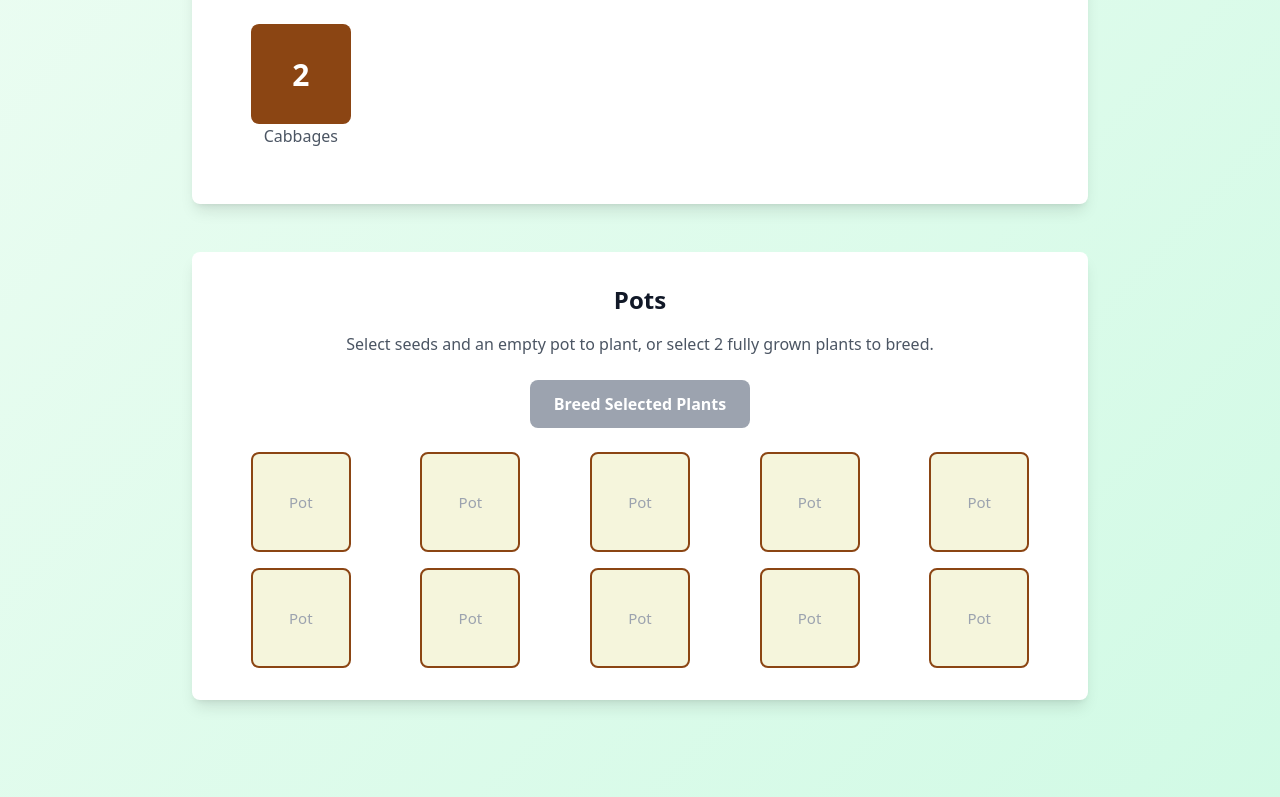
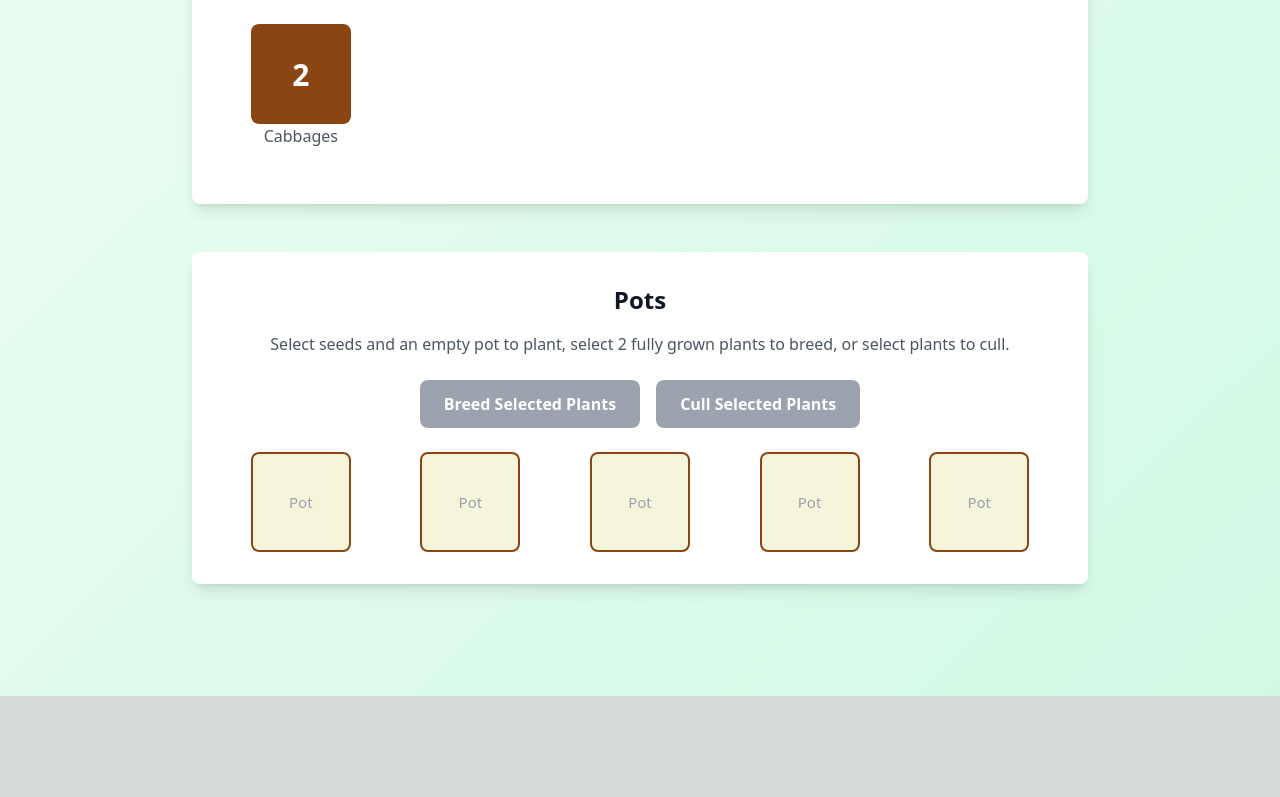
Before and after one commit to BeksOmega/plant-breeding, a Next.js app: page / in a window 1280 px wide. Shown: the part 560-1357 px from the top of the page. After the commit the page ends 1256 px from the top, so only its background shows below. Built offline with nearby package versions, Linux system fonts and the light colour scheme.

Commit message:
try a version where the plants don't die and you cull instead

```diff
--- a/app/page.tsx
+++ b/app/page.tsx
@@ -6,7 +6,6 @@ import Cabbage from "./components/Cabbage";
 import SeedStack from "./components/SeedStack";
 import Pot from "./components/Pot";
 import { PlantGenetics, breed, countPurpleCabbages } from "./types/genetics";
-import { randomInRange } from "./utils/random";
 
 interface CabbageData {
   id: string;
@@ -53,11 +52,6 @@ export default function Home() {
     { id: "p3" },
     { id: "p4" },
     { id: "p5" },
-    { id: "p6" },
-    { id: "p7" },
-    { id: "p8" },
-    { id: "p9" },
-    { id: "p10" },
   ]);
   const [selectedPotIds, setSelectedPotIds] = useState<string[]>([]);
 
@@ -97,18 +91,16 @@ export default function Home() {
       return;
     }
 
-    // Generate 2 seeds from breeding
-    const seeds = Array.from({ length: randomInRange(3, 3) }, () =>
-      breed(parent1.genetics, parent2.genetics)
-    );
+    // Generate exactly 1 seed from breeding
+    const newSeed = breed(parent1.genetics, parent2.genetics);
 
-    // Add seeds to the first seed stack (or create a new one if none exist)
+    // Add seed to the first seed stack (or create a new one if none exist)
     setSeedStacks((prev) => {
       if (prev.length === 0) {
         return [
           {
             id: `s${Date.now()}`,
-            genetics: seeds,
+            genetics: [newSeed],
           },
         ];
       }
@@ -117,23 +109,51 @@ export default function Home() {
         index === 0
           ? {
               ...stack,
-              genetics: [...stack.genetics, ...seeds],
+              genetics: [...stack.genetics, newSeed],
             }
           : stack
       );
     });
 
+    // Plants remain in their pots after breeding
+
+    // Clear selection
+    setSelectedPotIds([]);
+  };
+
+  const handleCull = () => {
+    if (selectedPotIds.length === 0) return;
+
+    // Get all selected pots with plants
+    const potsToCull = selectedPotIds
+      .map((potId) => pots.find((p) => p.id === potId))
+      .filter((pot) => pot && pot.plantId);
+
+    if (potsToCull.length === 0) return;
+
+    // Get all plant IDs to remove
+    const plantIdsToRemove = potsToCull
+      .map((pot) => pot!.plantId!)
+      .filter(Boolean);
+
     // Remove plants from pots
     setPots((prev) =>
       prev.map((p) =>
-        p.id === pot1.id || p.id === pot2.id ? { ...p, plantId: undefined } : p
+        selectedPotIds.includes(p.id) && p.plantId
+          ? { ...p, plantId: undefined }
+          : p
       )
     );
 
-    // Remove plants from cabbages list (optional cleanup)
-    setCabbages((prev) =>
-      prev.filter((c) => c.id !== parent1.id && c.id !== parent2.id)
-    );
+    // Remove plants from cabbages list
+    setCabbages((prev) => prev.filter((c) => !plantIdsToRemove.includes(c.id)));
+
+    // Remove from fully grown set
+    setFullyGrownCabbageIds((prev) => {
+      const updated = new Set(prev);
+      plantIdsToRemove.forEach((id) => updated.delete(id));
+      return updated;
+    });
 
     // Clear selection
     setSelectedPotIds([]);
@@ -210,6 +230,15 @@ export default function Home() {
     );
   }, [selectedPotIds, pots, fullyGrownCabbageIds]);
 
+  // Check if we can cull (need at least 1 pot with a plant selected)
+  const canCull = useMemo(() => {
+    if (selectedPotIds.length === 0) return false;
+    return selectedPotIds.some((potId) => {
+      const pot = pots.find((p) => p.id === potId);
+      return pot && pot.plantId;
+    });
+  }, [selectedPotIds, pots]);
+
   const canPlant =
     selectedSeedIds.length > 0 &&
     selectedPotIds.length > 0 &&
@@ -232,7 +261,8 @@ export default function Home() {
             </p>
             <p className="text-gray-600 mb-6">
               Plant seeds in pots, wait for them to grow, then select 2 fully
-              grown plants in pots and click Breed to get 2 seeds.
+              grown plants in pots and click Breed to get 1 seed. Plants remain
+              in their pots after breeding.
             </p>
 
             {hasWon && (
@@ -280,10 +310,10 @@ export default function Home() {
               {selectedSeedIds.length > 0
                 ? "Select an empty pot to plant your seeds."
                 : selectedPotIds.length === 2
-                ? "Select 2 fully grown plants to breed them."
-                : "Select seeds and an empty pot to plant, or select 2 fully grown plants to breed."}
+                ? "Select 2 fully grown plants to breed them, or select plants to cull."
+                : "Select seeds and an empty pot to plant, select 2 fully grown plants to breed, or select plants to cull."}
             </p>
-            <div className="mb-6">
+            <div className="mb-6 flex gap-4 justify-center">
               <button
                 onClick={handleBreed}
                 disabled={!canBreed}
@@ -297,6 +327,20 @@ export default function Home() {
                 `}
               >
                 Breed Selected Plants
+              </button>
+              <button
+                onClick={handleCull}
+                disabled={!canCull}
+                className={`
+                  px-6 py-3 rounded-lg font-semibold text-white transition-all
+                  ${
+                    canCull
+                      ? "bg-red-600 hover:bg-red-700 cursor-pointer"
+                      : "bg-gray-400 cursor-not-allowed"
+                  }
+                `}
+              >
+                Cull Selected Plant{selectedPotIds.length !== 1 ? "s" : ""}
               </button>
             </div>
 
@@ -313,8 +357,8 @@ export default function Home() {
                 const isFullyGrown = plant
                   ? fullyGrownCabbageIds.has(plant.id)
                   : false;
-                // Can select empty pots (for planting) or pots with fully grown plants (for breeding)
-                const canSelect = isEmpty || isFullyGrown;
+                // Can select empty pots (for planting) or pots with any plants (for breeding or culling)
+                const canSelect = isEmpty || !!plant;
 
                 return (
                   <Pot
```
